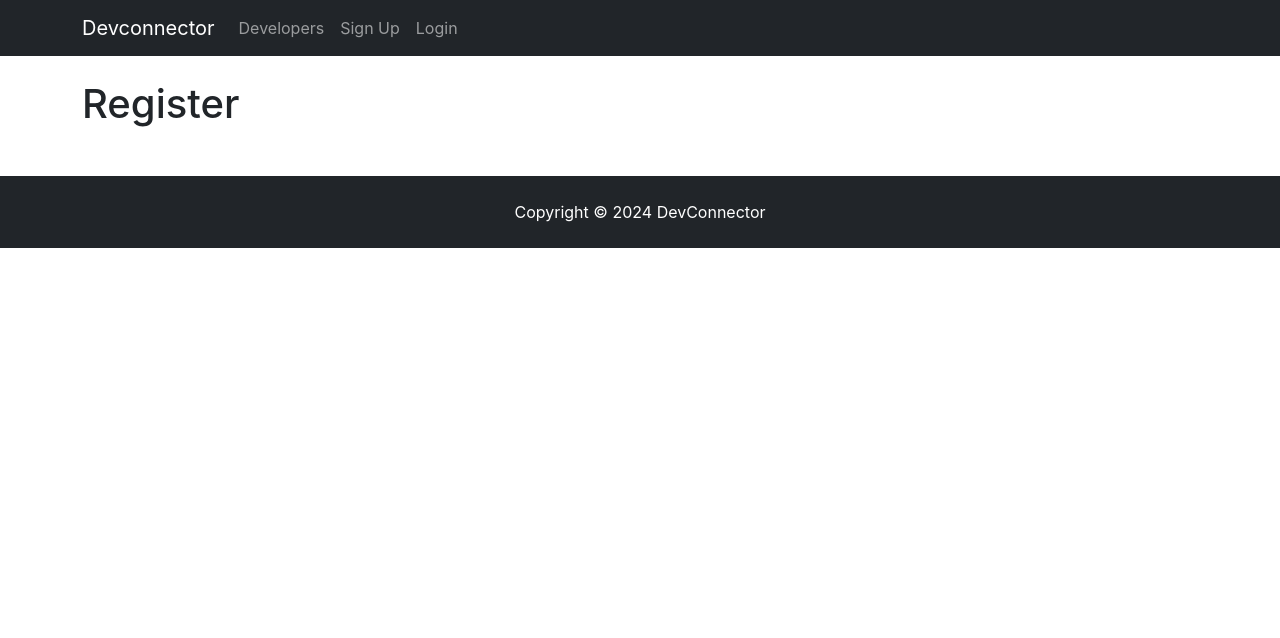
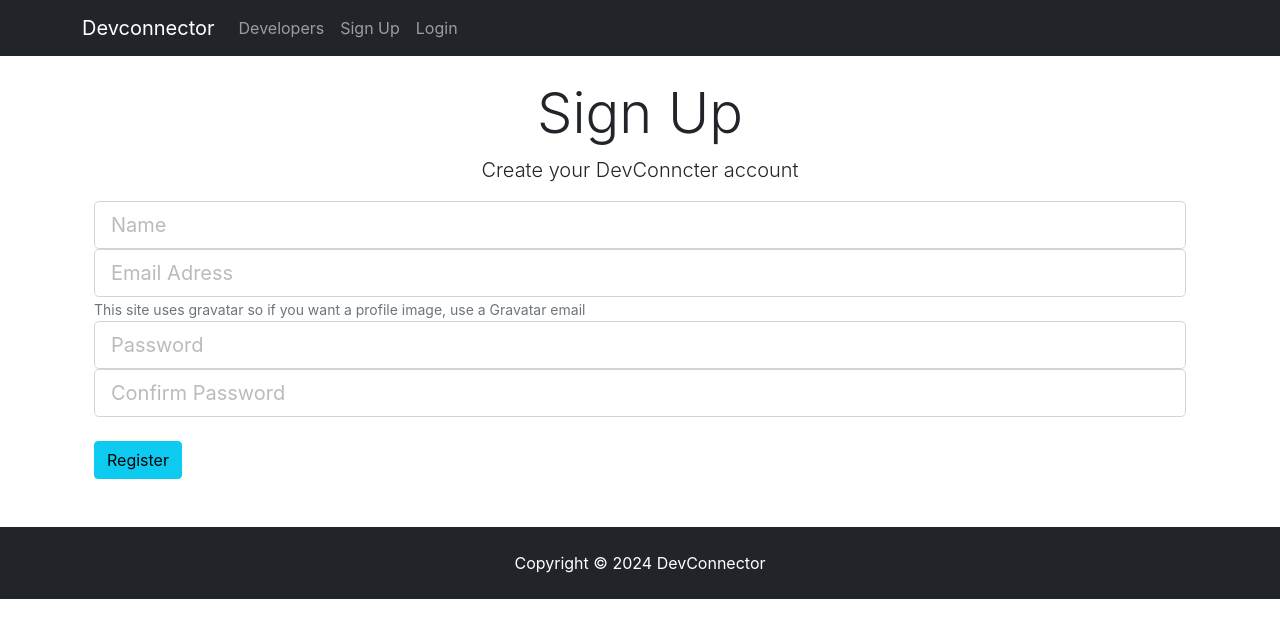
Before and after one commit to EmnaSouidi/social-network-application-using-Node.js-Express-React-Redux-and-MongoDB, a React (Create React App) app in the folder client/: page /register in a window 1280 px wide. Shown: the top 638 px of the page. Built offline with nearby package versions, Linux system fonts and the light colour scheme.

Commit message:
Creating register form with state

```diff
--- a/client/src/component/auth/Register.js
+++ b/client/src/component/auth/Register.js
@@ -1,10 +1,62 @@
 import React, { Component } from 'react'
 
 class Register extends Component {
+
+  constructor(){
+    super();
+    this.state = {
+      name: '',
+      email: '',
+      password: '',
+      password2: '',
+      errors: {}
+    };
+    this.onChange= this.onChange.bind(this);
+    this.onSubmit= this.onSubmit.bind(this);
+  }
+  onChange(e){
+    this.setState({[e.target.name]: e.target.value});
+  }
+
+  onSubmit(e){
+    e.preventDefault();
+    const newUser= {
+      name: this.state.name,
+      email: this.state.email,
+      password: this.state.password,
+      password2: this.state.password2
+    }
+    console.log(newUser);
+
+  }
   render() {
     return (
-      <div>
-        <h1>Register</h1>
+      <div className="register">
+        <div className="container">
+          <div className="row">
+            <div className="col-md-8 m-auto"></div>
+            <h1 className="display-4 text-center">Sign Up</h1>
+            <p className='lead text-center'>Create your DevConncter account</p>
+            <form onSubmit={this.onSubmit}>
+              <div className="form-group">
+                <input type="text" className='form-control form-control-lg' placeholder='Name' name='name' value={this.state.name} onChange={this.onChange} />
+              </div>
+              <div className="form-group">
+                <input type="email" className='form-control form-control-lg' placeholder='Email Adress' name='email' value={this.state.email} onChange={this.onChange}/>
+                <small className='form-text text-muted'> This site uses gravatar so if you want a profile image, use a Gravatar email</small>
+
+              </div>
+              <div className="form-group">
+              <input type="password" className='form-control form-control-lg' placeholder='Password' name='password' value={this.state.password} onChange={this.onChange}/>
+              </div>
+              <div className="form-group">
+                <input type="password" className='form-control form-control-lg' placeholder='Confirm Password' name='password2' value={this.state.password2} onChange={this.onChange}/>
+              </div>
+              <input type="submit" className='btn btn-info btn-block mt-4' value='Register'/>
+
+            </form>
+          </div>
+        </div>
       </div>
     )
   }
```
